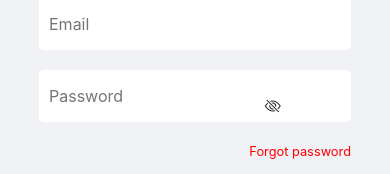
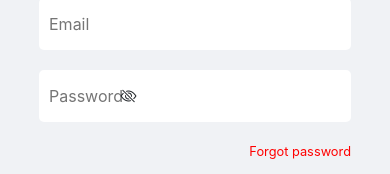
Before and after one commit to Elianc22/Rick-and-Morty-Project, a React (Create React App) app: page / in a window 390 px wide. Shown: the part 350-524 px from the top of the page. Built offline with nearby package versions, Linux system fonts and the light colour scheme; grey boxes are pictures that could not be loaded.

Commit message:
eye icon position in desktop and mobile

```diff
--- a/src/components/login/_formStyles.scss
+++ b/src/components/login/_formStyles.scss
@@ -21,7 +21,11 @@
                 .icon-password {
                     position: absolute;
                     cursor: pointer;
-                    right: 28%;
+                    right: 14%;
+                }
+
+                .icon-password-desktop {
+                    right: 65%;
                 }
 
             }
--- a/src/components/login/formLogin.jsx
+++ b/src/components/login/formLogin.jsx
@@ -56,10 +56,11 @@ const Formlogin = () => {
                   type={showPwd ? 'text' : 'password'}
                   placeholder="Password"
                 />
-                <div className="icon-password" onClick={() => setShowPwd(!showPwd)}>
-                  {/* <i className={`bi ${showPwd ? 'bi-eye' : 'bi-eye-closed'}`}></i> */}
-                  {showPwd ? <span className="bi bi-eye" /> : <span className="bi bi-eye-slash" />}
-                </div>
+                <span
+                  className={`icon-password bi ${showPwd ? 'bi-eye' : 'bi-eye-slash'} ${
+                    isMobile ? null : 'icon-password-desktop'
+                  }`}
+                  onClick={() => setShowPwd(!showPwd)}></span>
                 {errors.password && touched.password && (
                   <ErrorMessage component="div" name="password"></ErrorMessage>
                 )}
```
